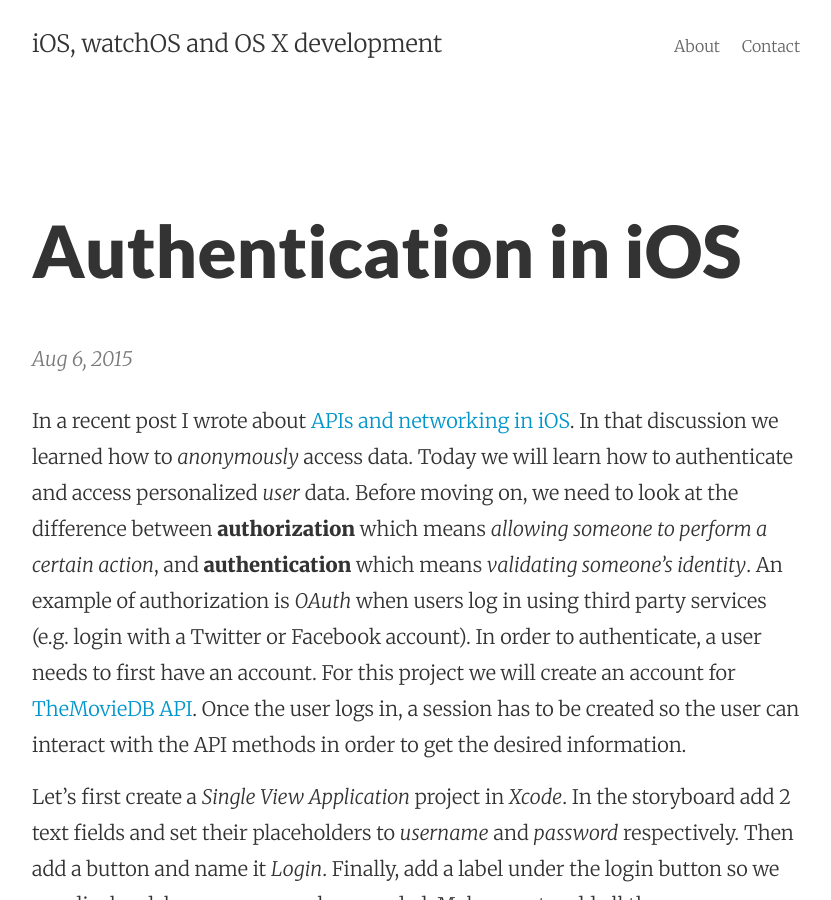
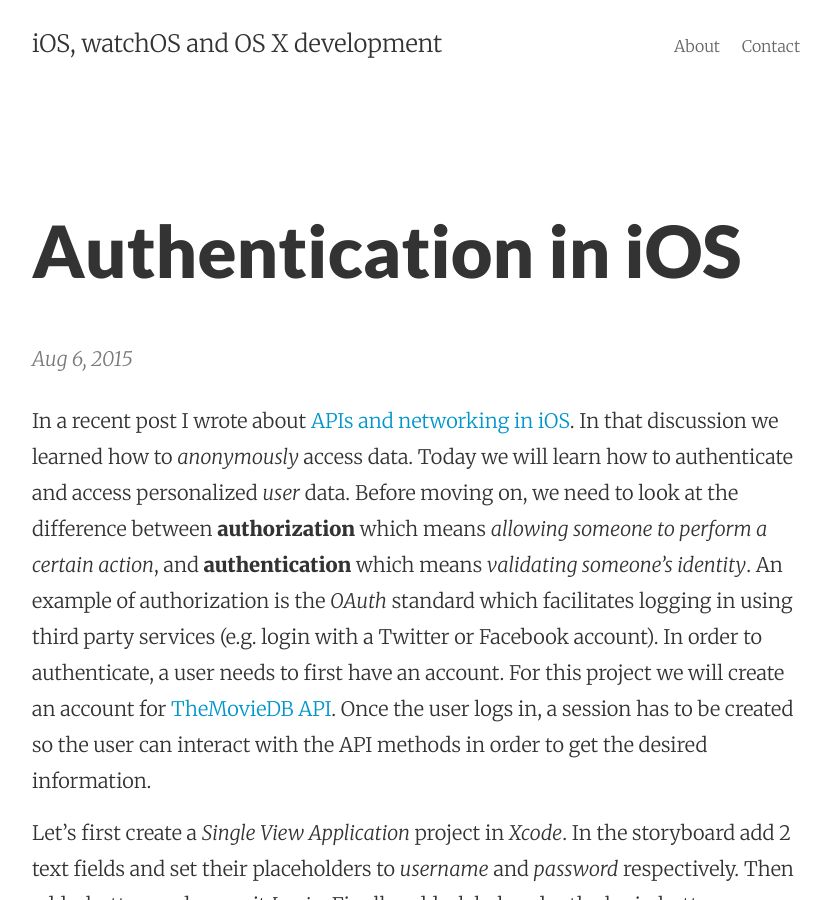
Before and after one commit to mhorga/mhorga.github.io, a Jekyll site: the page built from _posts/2015-08-06-authentication-in-ios.markdown, in a window 1280 px wide and 900 px high. Shown: the whole window, without its empty margins (224-1055 px from the left). Built offline with Jekyll 4.4.1, drawn with Linux system fonts in a browser that asks for light colours.

Commit message:
Post update: Authentication in iOS

```diff
--- a/_posts/2015-08-06-authentication-in-ios.markdown
+++ b/_posts/2015-08-06-authentication-in-ios.markdown
@@ -3,7 +3,7 @@
 title: Authentication in iOS
 layout: post
 ---
-In a recent post I wrote about [APIs and networking in iOS](http://mhorga.org/2015/07/28/apis-and-networking-in-ios.html). In that discussion we learned how to _anonymously_ access data. Today we will learn how to authenticate and access personalized _user_ data. Before moving on, we need to look at the difference between __authorization__ which means _allowing someone to perform a certain action_, and __authentication__ which means _validating someone's identity_. An example of authorization is _OAuth_ when users log in using third party services (e.g. login with a Twitter or Facebook account). In order to authenticate, a user needs to first have an account. For this project we will create an account for [TheMovieDB API](https://www.themoviedb.org/documentation/api). Once the user logs in, a session has to be created so the user can interact with the API methods in order to get the desired information.
+In a recent post I wrote about [APIs and networking in iOS](http://mhorga.org/2015/07/28/apis-and-networking-in-ios.html). In that discussion we learned how to _anonymously_ access data. Today we will learn how to authenticate and access personalized _user_ data. Before moving on, we need to look at the difference between __authorization__ which means _allowing someone to perform a certain action_, and __authentication__ which means _validating someone's identity_. An example of authorization is the _OAuth_ standard which facilitates logging in using third party services (e.g. login with a Twitter or Facebook account). In order to authenticate, a user needs to first have an account. For this project we will create an account for [TheMovieDB API](https://www.themoviedb.org/documentation/api). Once the user logs in, a session has to be created so the user can interact with the API methods in order to get the desired information.
 
 Let's first create a _Single View Application_ project in _Xcode_. In the storyboard add 2 text fields and set their placeholders to _username_ and _password_ respectively. Then add a button and name it _Login_. Finally, add a label under the login button so we can display debug messages when needed. Make sure to add all the necessary constraints. Then go to the view controller and add outlets for the text fields and label. Also create an action for the button:
 
```
